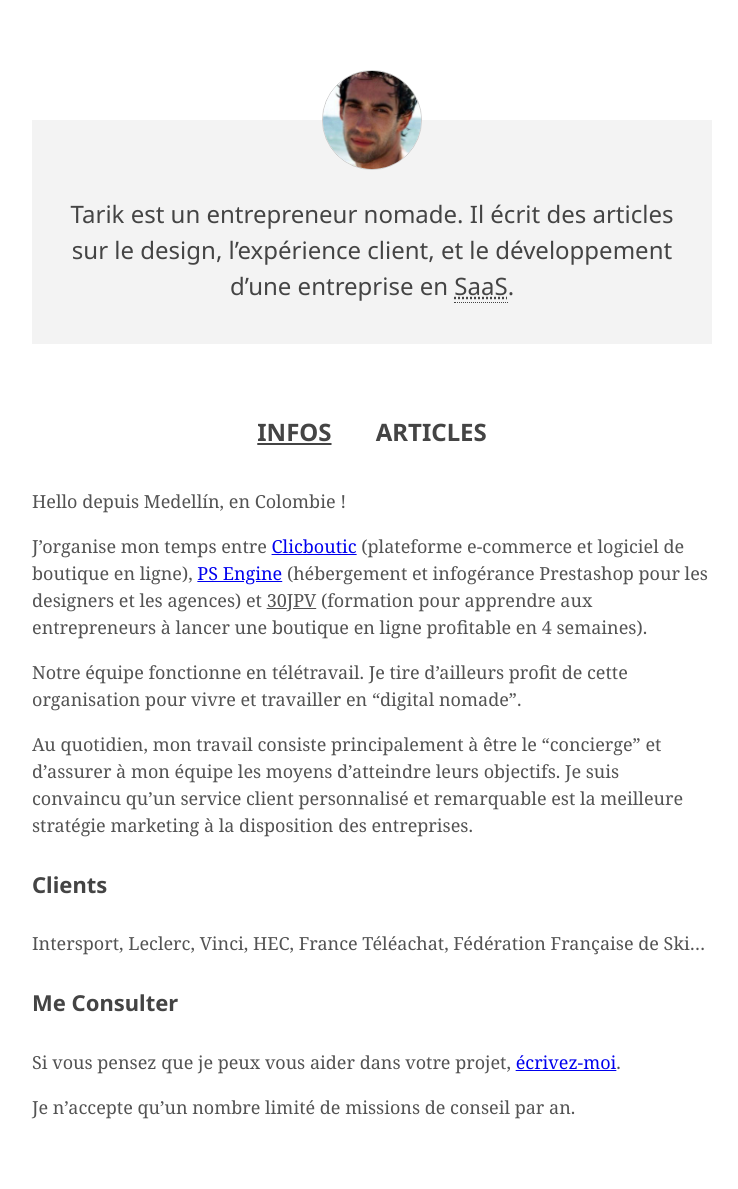
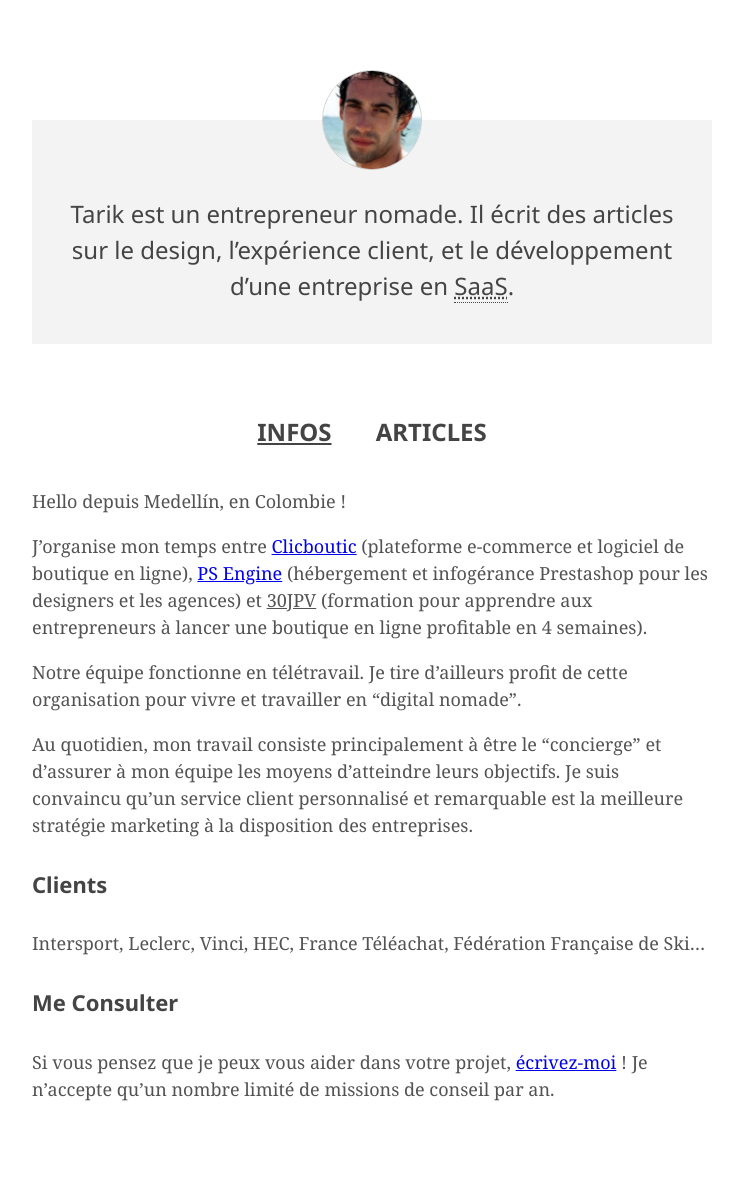
Before and after one commit to tarikpeudon/tarikpeudon.github.io, a Jekyll site: the page built from index.html, in a window 1280 px wide. Shown: the whole page, without its empty margins (268-1006 px from the left). Built offline with Jekyll 4.4.1, drawn with Linux system fonts in a browser that asks for light colours; some web fonts are replaced.

Commit message:
Modification du texte d'à propos 3

```diff
--- a/_includes/infos.md
+++ b/_includes/infos.md
@@ -10,7 +10,4 @@
 Intersport, Leclerc, Vinci, HEC, France Téléachat, Fédération Française de Ski...
 
 #### Me Consulter
-Si vous pensez que je peux vous aider dans votre projet, [écrivez-moi](tarik.peudon@clicboutic.com).
-
-
-Je n’accepte qu’un nombre limité de missions de conseil par an.
+Si vous pensez que je peux vous aider dans votre projet, [écrivez-moi](tarik.peudon@clicboutic.com) ! Je n’accepte qu’un nombre limité de missions de conseil par an.
```
